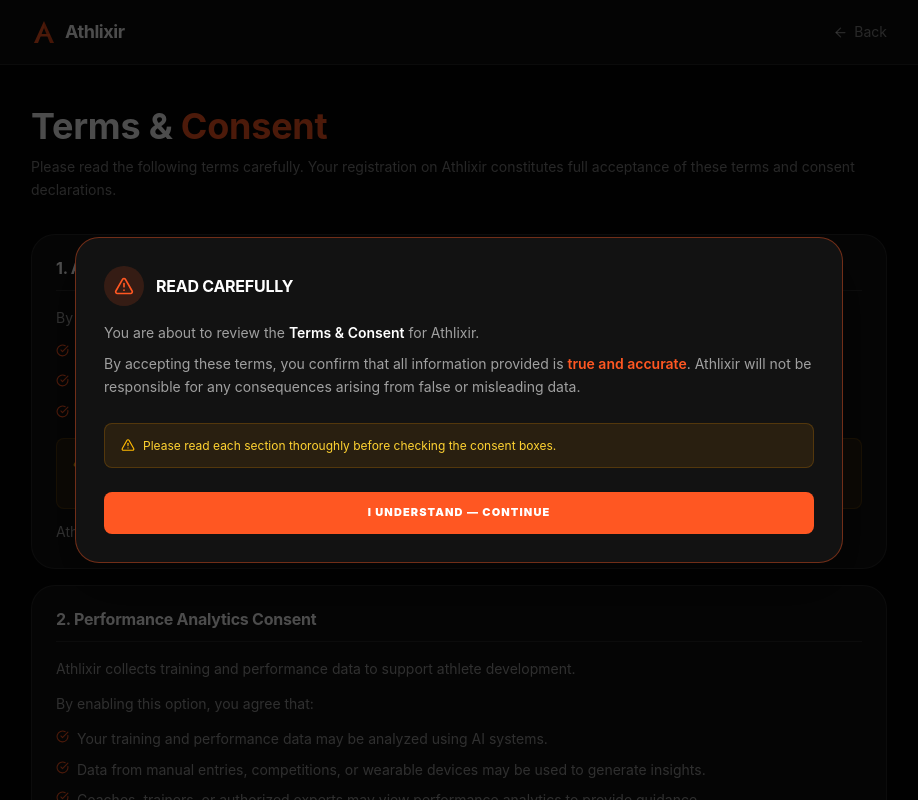
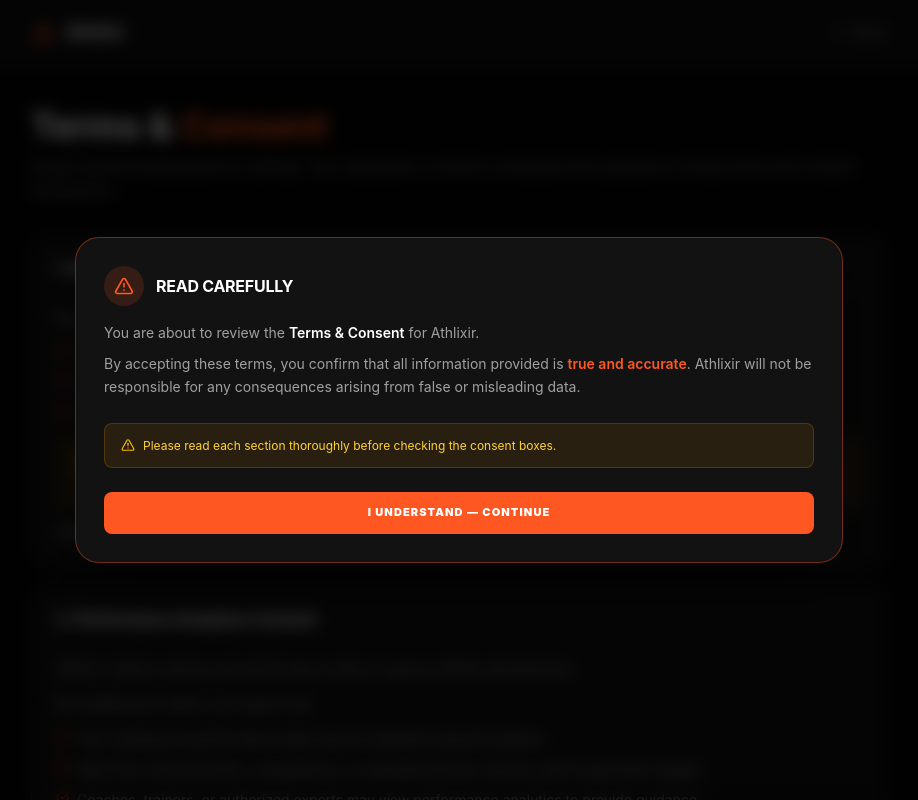
Before and after one commit to technovanam/Athlixir-Product, a Next.js app in the folder frontend/: page /terms in a window 1280 px wide. Shown: the top 800 px of the page, without its empty margins (181-1099 px from the left). Built offline with nearby package versions, Linux system fonts and the light colour scheme.

Commit message:
Added backdrop blur in the term and consent page

```diff
--- a/frontend/app/terms/page.tsx
+++ b/frontend/app/terms/page.tsx
@@ -167,7 +167,7 @@
 
       {/* Read carefully warning popup */}
       {showWarning && (
-        <div className="fixed inset-0 z-50 flex items-center justify-center bg-black/70 px-5">
+        <div className="fixed inset-0 z-50 flex items-center justify-center bg-black/70 backdrop-blur-sm px-5">
           <div className="bg-[#121212] border border-[#FF5722]/40 rounded-xl p-7 max-w-md w-full shadow-2xl">
             <div className="flex items-center gap-3 mb-4">
               <div className="w-10 h-10 rounded-full bg-[#FF5722]/15 flex items-center justify-center shrink-0">
```
